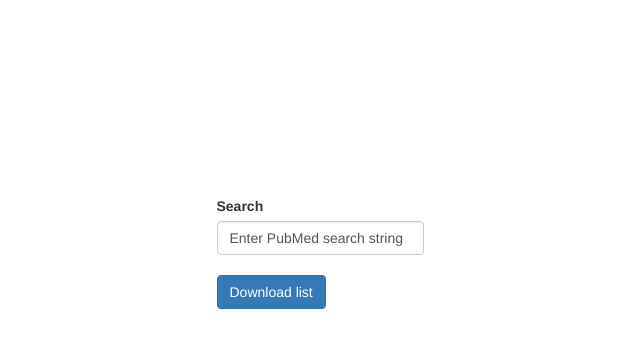
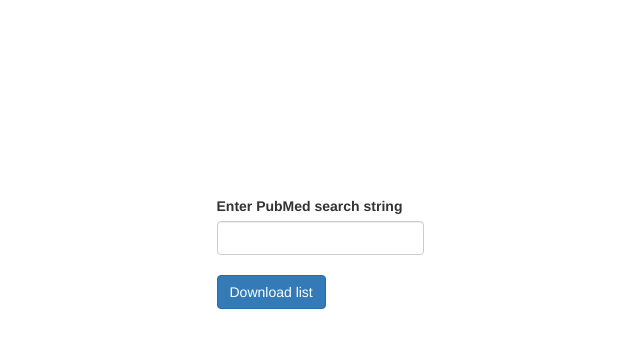
Before and after one commit to Sihao/get_citing_authors, a Flask app: page / in a window 1280 px wide. Shown: the part 140-488 px from the top of the page, without its empty margins (320-960 px from the left). Run offline with Flask 2, Linux system fonts and the light colour scheme; some libraries are stand-ins or nearby versions.

Commit message:
changed value in search box to nothing and added prompt to label"

```diff
--- a/templates/index.html
+++ b/templates/index.html
@@ -15,9 +15,9 @@
     <form  action="{{ url_for('return_authorList') }}" method="post">
         <div class="form-group">
             <div class="form-group row">
-                <label for="example-search-input" class="col-6 col-form-label">Search</label>
+                <label for="example-search-input" class="col-6 col-form-label">Enter PubMed search string</label>
                 <div class="col-10">
-                    <input class="form-control" type="search" value="Enter PubMed search string" name="searchString">
+                    <input class="form-control" type="search" value="" name="searchString">
 
                     <button type="submit" class="btn btn-primary" style="margin-top: 20px">Download list</button>
 
```
